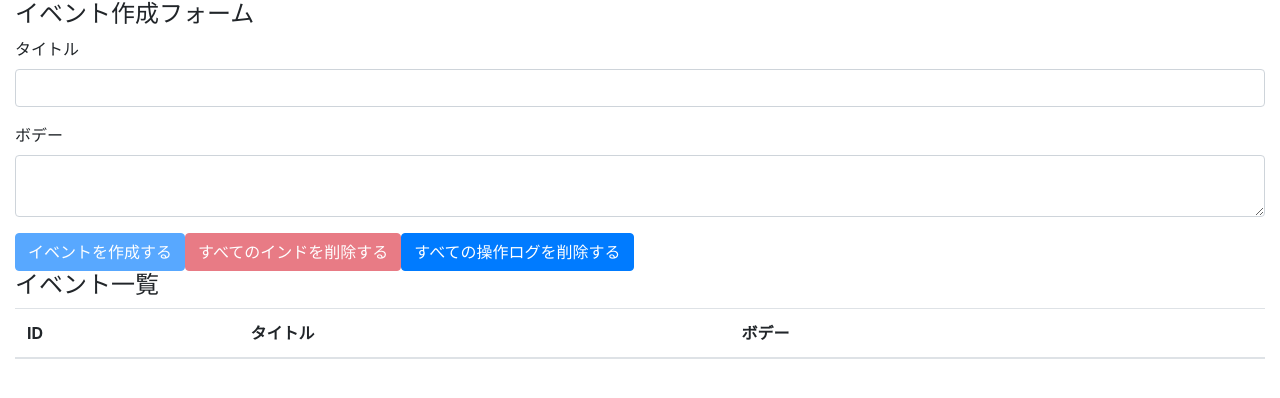
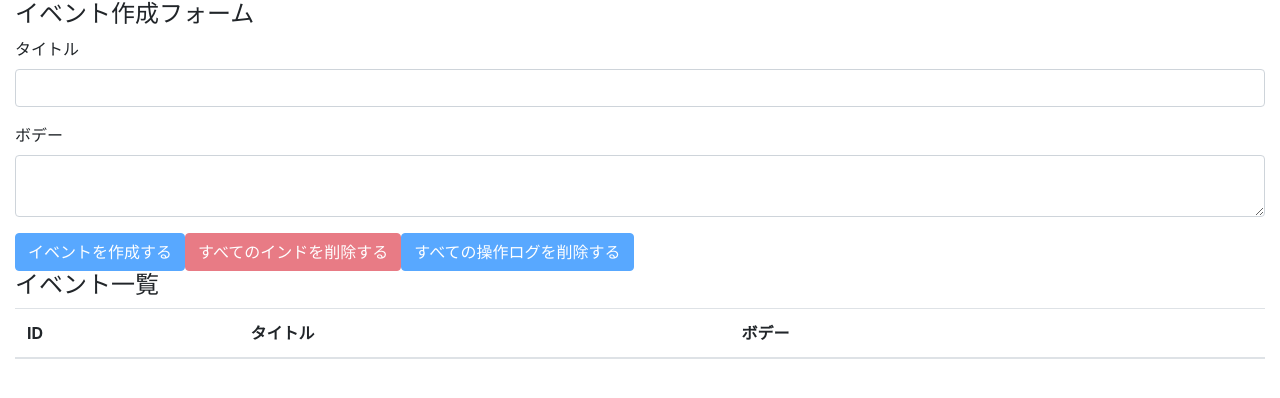
Before and after one commit to itera1987/react-hooks-101, a React (Create React App) app: page / in a window 1280 px wide. Shown: the top 398 px of the page. Built offline with nearby package versions, Linux system fonts and the light colour scheme.

Commit message:
delete all operation logs

```diff
--- a/src/components/EventForm.js
+++ b/src/components/EventForm.js
@@ -32,10 +32,11 @@
     const deleteAllEvents = e => {
         e.preventDefault()
         const result = window.confirm("すべて滅ぼしてもよいか？")
+
         if (result) {
             dispatch({ type: actions.DELETE_ALL_EVENT })
             dispatch({
-                type: actions.DELETE_ALL_OPERATION_LOGS,
+                type: actions.ADD_OPERATION_LOG,
                 description: "destroy all humans",
                 operatedAt: timeCurrentIso8601(),
             })
@@ -43,6 +44,17 @@
     }
 
     const unCreatable = title === "" || body === ""
+
+    const deleteAllOperationLogs = e => {
+        e.preventDefault()
+        const result = window.confirm("月光蝶？")
+
+        if(result) {
+            dispatch({
+                type: actions.DELETE_ALL_OPERATION_LOGS,
+            })
+        }
+    }
 
     return (
         <>
@@ -60,7 +72,7 @@
 
                 <button className="btn btn-primary" onClick={addEvent} disabled={unCreatable}>イベントを作成する</button>
                 <button className="btn btn-danger" onClick={deleteAllEvents} disabled={state.events.length === 0}>すべてのインドを削除する</button>
-                <button className="btn btn-primary">すべての操作ログを削除する</button>
+                <button className="btn btn-primary" onClick={deleteAllOperationLogs} disabled={state.operationLogs.length === 0}>すべての操作ログを削除する</button>
             </form>
         </>
     )
```
